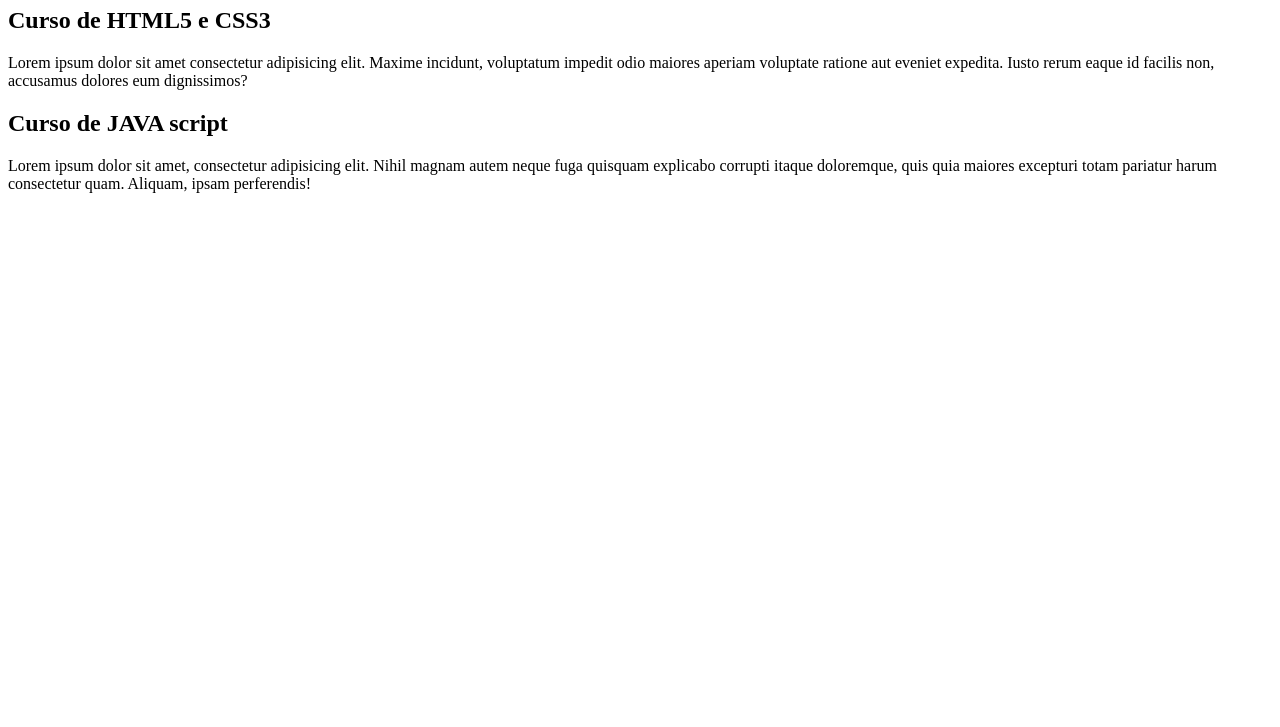
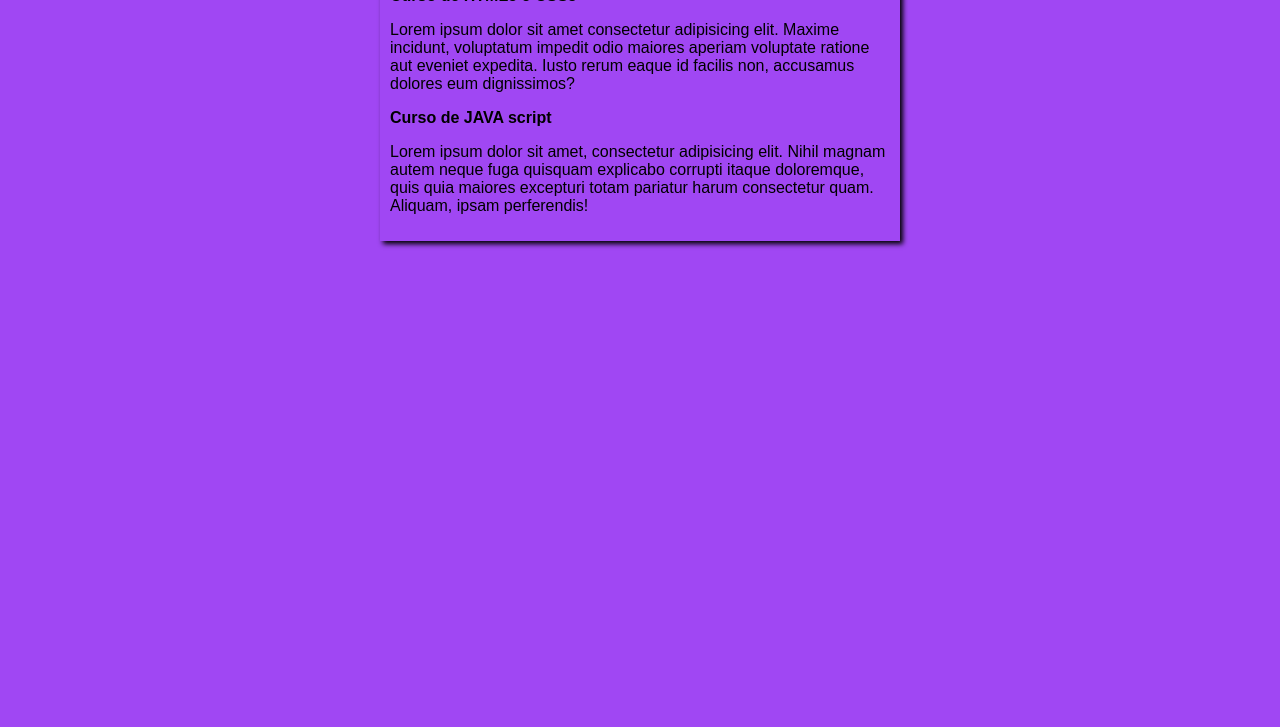
Before and after one commit to NatGaliano/projeto-site, a plain HTML site: page index.html in a window 1280 px wide. Shown: the part 73-800 px from the top of the page. Drawn offline with Linux system fonts and the light colour scheme.

Commit message:
iniciei o design

```diff
--- /dev/null
+++ b/estilos/style.css
@@ -0,0 +1,17 @@
+*{
+    font-family: Arial, Helvetica, sans-serif;
+    font-size: 16px;
+}
+
+body {
+    background-color: rgb(160, 71, 243);
+
+}
+
+main {
+    background-color: rgb(160, 71, 243);
+    width: 500px;
+    margin: auto;
+    padding: 10px;
+    box-shadow: 3px 3px 5px black;
+    }
--- a/index.html
+++ b/index.html
@@ -4,7 +4,8 @@
     <meta charset="UTF-8">
     <meta http-equiv="X-UA-Compatible" content="IE=edge">
     <meta name="viewport" content="width=device-width, initial-scale=1.0">
-    <title>Titulo do site</title>
+    <title>Curso em video</title>
+    <link rel="stylesheet" href="estilos/style.css">
 </head>
 <body>
   <main>
```
